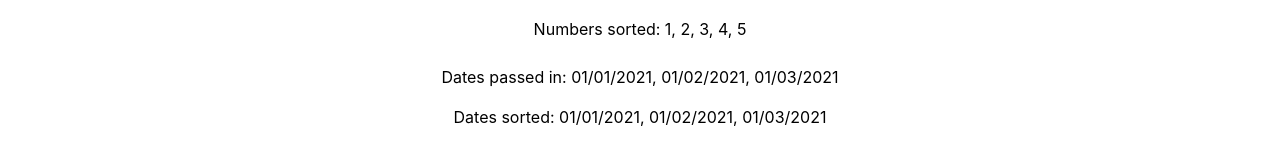
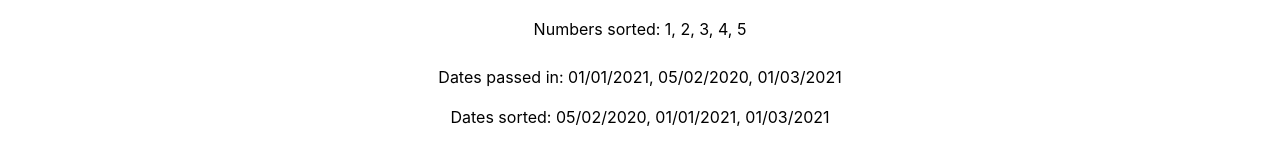
Before and after one commit to a-kennedy-develops/react-ts-challenges, a React (Vite) app: page /intermediate in a window 1280 px wide. Shown: the part 720-862 px from the top of the page. Built offline with nearby package versions, Linux system fonts and the light colour scheme.

Commit message:
Fix sorting for dates, update README todo

```diff
--- a/src/routes/intermediate/Intermediate.tsx
+++ b/src/routes/intermediate/Intermediate.tsx
@@ -26,9 +26,9 @@ export function Intermediate() {
           strings={["Zebra", "Apple", "Banana", "Carrot"]}
           numbers={[5, 3, 1, 4, 2]}
           dates={[
-            new Date("2021-01-01"),
-            new Date("2021-01-02"),
-            new Date("2021-01-03"),
+            new Date("2021-01-01T00:00:00"),
+            new Date("2020-05-02T00:00:00"),
+            new Date("2021-01-03T00:00:00"),
           ]}
         />
       </Challenge>
--- a/src/routes/intermediate/challenges/Sorting.tsx
+++ b/src/routes/intermediate/challenges/Sorting.tsx
@@ -29,7 +29,7 @@ const Sorting = ({ strings, numbers, dates }: SortingProps) => {
     const sortedNumbers = [...numbers].sort();
     setSortedNumbers(sortedNumbers);
 
-    const sortedDates = [...dates].sort();
+    const sortedDates = [...dates].sort((a, b) =>  a.getTime() - b.getTime());
     setSortedDates(sortedDates);
   }, [strings, numbers, dates]);
 
@@ -40,7 +40,7 @@ const Sorting = ({ strings, numbers, dates }: SortingProps) => {
     const sortedNumbers = [...numbers].sort((a, b) => b - a);
     setSortedNumbers(sortedNumbers);
 
-    const sortedDates = [...dates].sort((a, b) => b.getTime() - a.getTime());
+    const sortedDates = [...dates].sort((a, b) =>  b.getTime() - a.getTime());
     setSortedDates(sortedDates);
   }, [strings, numbers, dates]);
 
```
Also changed, not shown: 1 other file (tests, documents, lock files or other folders).
